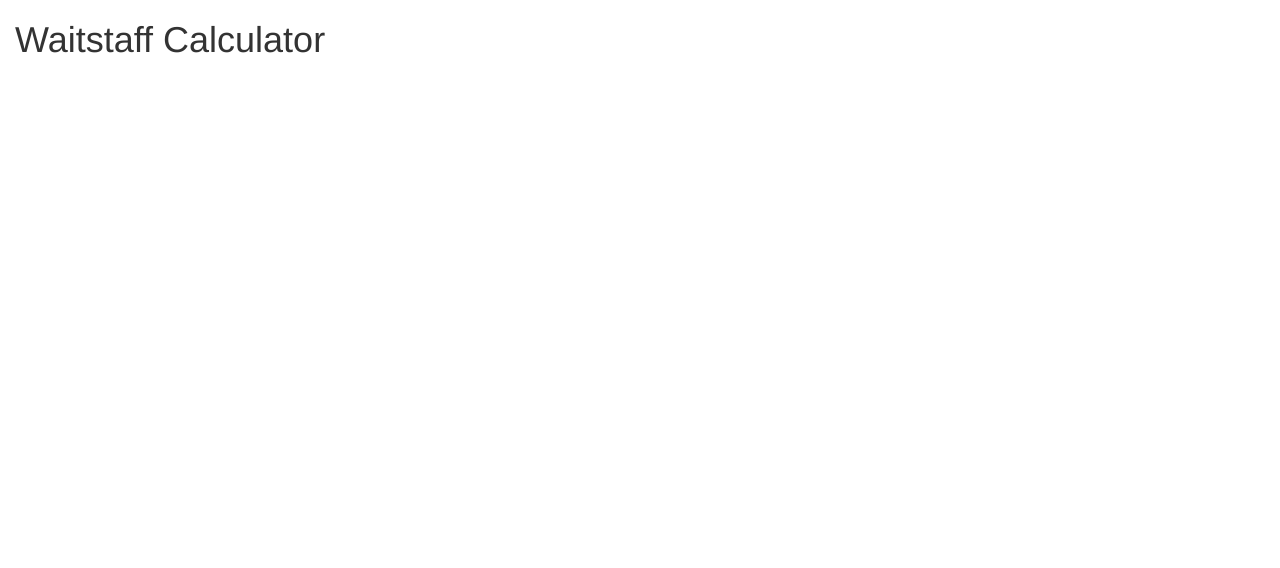
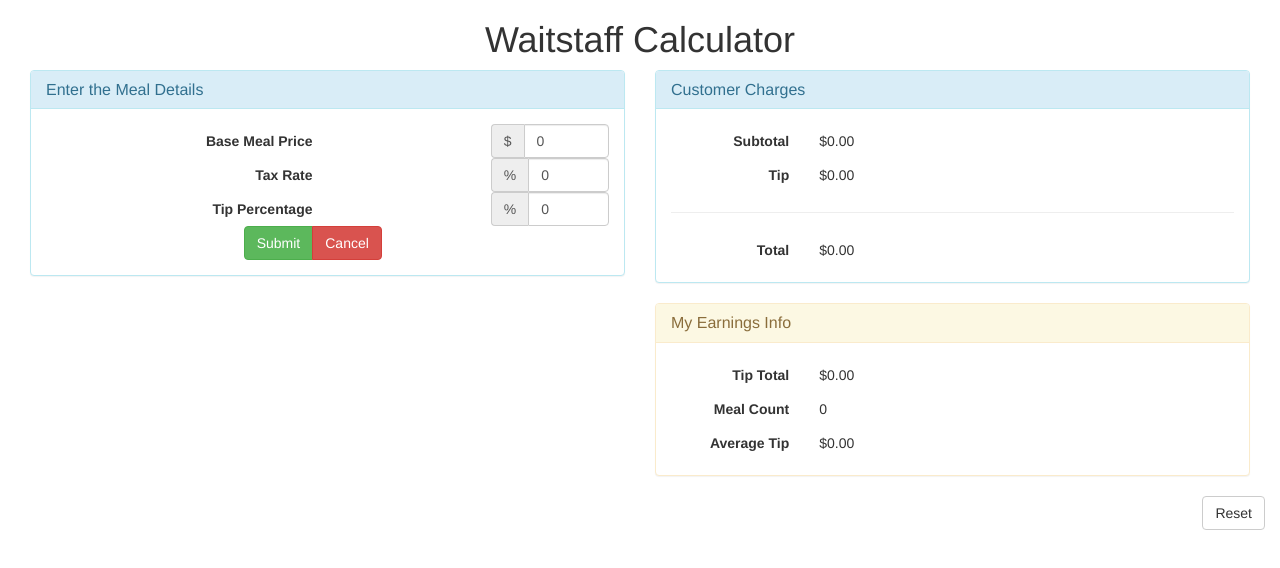
Before and after one commit to rchitty87/AngularJsRepo, a plain HTML site: page Waitstaff Calculator/index.html in a window 1280 px wide. Drawn offline with nearby package versions, Linux system fonts and the light colour scheme.

Commit message:
Replaced WaitStaff

```diff
--- /dev/null
+++ b/Waitstaff Calculator/app.js
@@ -0,0 +1,30 @@
+var app = angular.module("waitStaffCalculator", []);
+
+app.controller("mainCtrl", function($scope) {
+    $scope.initialMeal = { price: 0.0, taxPercentage: 0, tipPercentage: 0 };
+    $scope.initialCustomer = { subtotal: 0.0, tip: 0.0, total: 0.0 };
+    $scope.initialEarnings = { tipTotal: 0.0, mealCount: 0, averageTip: 0 };
+
+    $scope.submit = function(){
+      $scope.customer.subtotal = parseFloat((($scope.meal.price/100.0)*(100 + $scope.meal.taxPercentage)).toFixed(2));
+      $scope.customer.tip = parseFloat((($scope.customer.subtotal/100.0)*$scope.meal.tipPercentage).toFixed(2));
+      $scope.customer.total = $scope.customer.subtotal + $scope.customer.tip;
+
+      $scope.earnings.tipTotal += $scope.customer.tip;
+      $scope.earnings.mealCount++;
+
+      $scope.earnings.averageTip = $scope.earnings.tipTotal/$scope.earnings.mealCount;
+    }
+
+    $scope.cancel = function() {
+      $scope.meal = angular.copy($scope.initialMeal);
+    }
+
+    $scope.reset = function() {
+      $scope.meal = angular.copy($scope.initialMeal);
+      $scope.customer = angular.copy($scope.initialCustomer);
+      $scope.earnings = angular.copy($scope.initialEarnings);
+    }
+
+    $scope.reset();
+});
--- a/Waitstaff Calculator/index.html
+++ b/Waitstaff Calculator/index.html
@@ -1,38 +1,136 @@
 <!DOCTYPE html>
-<html>
-   <link rel="stylesheet" type="text/css" href="style.css">
+<html ng-app="waitStaffCalculator">
+<head>
+    <title>Waiter Earnings Calculator</title>
+
     <link rel="stylesheet" href="http://maxcdn.bootstrapcdn.com/bootstrap/3.3.5/css/bootstrap.min.css">
 
     <script src="https://ajax.googleapis.com/ajax/libs/jquery/1.11.3/jquery.min.js"></script>
     <script src="http://maxcdn.bootstrapcdn.com/bootstrap/3.3.5/js/bootstrap.min.js"></script>
-    <script src= "http://ajax.googleapis.com/ajax/libs/angularjs/1.3.14/angular.min.js"></script>
-    <script src="script.js"></script>
-  <body ng-app="waitStaffCalc">
+    <script src="http://ajax.googleapis.com/ajax/libs/angularjs/1.3.14/angular.min.js"></script>
+    <script src="app.js"></script>
+</head>
+<body>
     <div ng-controller="mainCtrl" class="container-fluid">
-      <div class="row">
-        <div class="col-md-12"><h1>Waitstaff Calculator</h1></div>
+        <div class="row" style="text-align:center;">
+            <h1>Waitstaff Calculator</h1>
         </div>
         <div class="row-fluid">
             <div class="col-md-6">
-          <form name="mealForm" ng-submit="submitForm()" novalidate>
+                <div class="panel panel-info">
+                    <div class="panel-heading">
+                        <h3 class="panel-title">Enter the Meal Details</h3>
+                    </div>
+                    <div class="panel-body">
+                        <form ng-submit="submit()" name="mealDetails" class="form-horizontal" role="form">
                           <div class="row">
-
-             </div
-          </form>
+                              <label class="col-md-6 control-label">Base Meal Price</label>
+                              <div class="col-md-3"></div>
+                              <div class="col-md-3">
+                                  <div class="input-group">
+                                      <div class="input-group-addon">$</div>
+                                      <input ng-model="meal.price" type="number" class="form-control" placeholder="0.00" min="0.00" step="0.1" data-number-to-fixed="2" required>
                                   </div>
-        <div class="col-md-6">
-          <div class="row">
-            <div class="col-md-12">
                               </div>
                           </div>
                           <div class="row">
-            <div class="col-md-12">
+                              <label class="col-md-6 control-label">Tax Rate</label>
+                              <div class="col-md-3"></div>
+                              <div class="col-md-3">
+                                  <div class="input-group">
+                                      <div class="input-group-addon">%</div>
+                                      <input ng-model="meal.taxPercentage" type="number" class="form-control" placeholder="0" min="0" required>
+                                  </div>
+                              </div>
+                          </div>
+                          <div class="row">
+                              <label class="col-md-6 control-label">Tip Percentage</label>
+                              <div class="col-md-3"></div>
+                              <div class="col-md-3">
+                                  <div class="input-group">
+                                      <div class="input-group-addon">%</div>
+                                      <input ng-model="meal.tipPercentage" type="number" class="form-control" placeholder="0" min="0" required>
+                                  </div>
+                              </div>
+                          </div>
+                          <div class="row">
+                              <div class="col-md-4"></div>
+                              <div class="col-md-4">
+                                  <div class="btn-group">
+                                      <button type="submit" class="btn btn-success">Submit</button>
+                                      <a role="button" class="btn btn-danger" ng-click="cancel()">Cancel</a>
+                                  </div>
+                              </div>
+                              <div class="col-md-4"></div>
+                          </div>
+                        </form>
+                    </div>
+                </div>
+            </div>
+            <div class="col-md-6">
+                <div class="panel panel-info">
+                    <div class="panel-heading">
+                        <h3 class="panel-title">Customer Charges</h3>
+                    </div>
+                    <div class="panel-body">
+                        <form class="form-horizontal" role="form">
+                          <div class="row">
+                              <label class="col-sm-3 control-label">Subtotal</label>
+                              <div class="col-sm-9">
+                                  <p class="form-control-static">{{ customer.subtotal | currency:"$" }}</p>
+                              </div>
+                          </div>
+                          <div class="row">
+                              <label class="col-sm-3 control-label">Tip</label>
+                              <div class="col-sm-9">
+                                  <p class="form-control-static">{{ customer.tip | currency:"$" }}</p>
+                              </div>
+                          </div>
+                          <hr/>
+                          <div class="row">
+                              <label class="col-sm-3 control-label">Total</label>
+                              <div class="col-sm-9">
+                                  <p class="form-control-static">{{ customer.total | currency:"$" }}</p>
+                              </div>
+                          </div>
+                        </form>
+                    </div>
+                </div>
+                <div class="panel panel-warning">
+                    <div class="panel-heading">
+                        <h3 class="panel-title">My Earnings Info</h3>
+                    </div>
+                    <div class="panel-body">
+                        <form class="form-horizontal" role="form">
+                          <div class="row">
+                              <label class="col-sm-3 control-label">Tip Total</label>
+                              <div class="col-sm-9">
+                                  <p class="form-control-static">{{ earnings.tipTotal | currency:"$" }}</p>
+                              </div>
+                          </div>
+                          <div class="row">
+                              <label class="col-sm-3 control-label">Meal Count</label>
+                              <div class="col-sm-9">
+                                  <p class="form-control-static">{{ earnings.mealCount }}</p>
+                              </div>
+                          </div>
+                          <div class="row">
+                              <label class="col-sm-3 control-label">Average Tip</label>
+                              <div class="col-sm-9">
+                                  <p class="form-control-static">{{ earnings.averageTip | currency:"$" }}</p>
+                              </div>
+                          </div>
+                        </form>
                     </div>
                 </div>
             </div>
         </div>
-      <div class="row-fluid">
-
+        <div class="row">
+            <div class="col-md-6 col-md-offset-6">
+                <div class="text-right">
+                    <a class="btn btn-default" ng-click="reset()">Reset</a>
+                </div>
+            </div>
         </div>
     </div>
 </body>
--- a/Waitstaff Calculator/script.js
+++ /dev/null
@@ -1,11 +0,0 @@
-var app = angular.module('waitStaffCalc', []);
-
-app.controller('mainCtrl', function($scope){
-  $scope.reset() = function() {
-    $scope.mealDetails = { mealPrice: 0.0, tax: 0.0, tip: 0.0 };
-    $scope.customerCharges = { subTotal: 0.0, tip: 0.0 };
-    $scope.earnings = { totalTips: 0.0, numMeals: 0 }
-  }
-
-  $scope.reset();
-});
```
Also changed, not shown: Waitstaff Calculator/style.css (deleted). Lines whose indentation alone changed are shown as unchanged.
